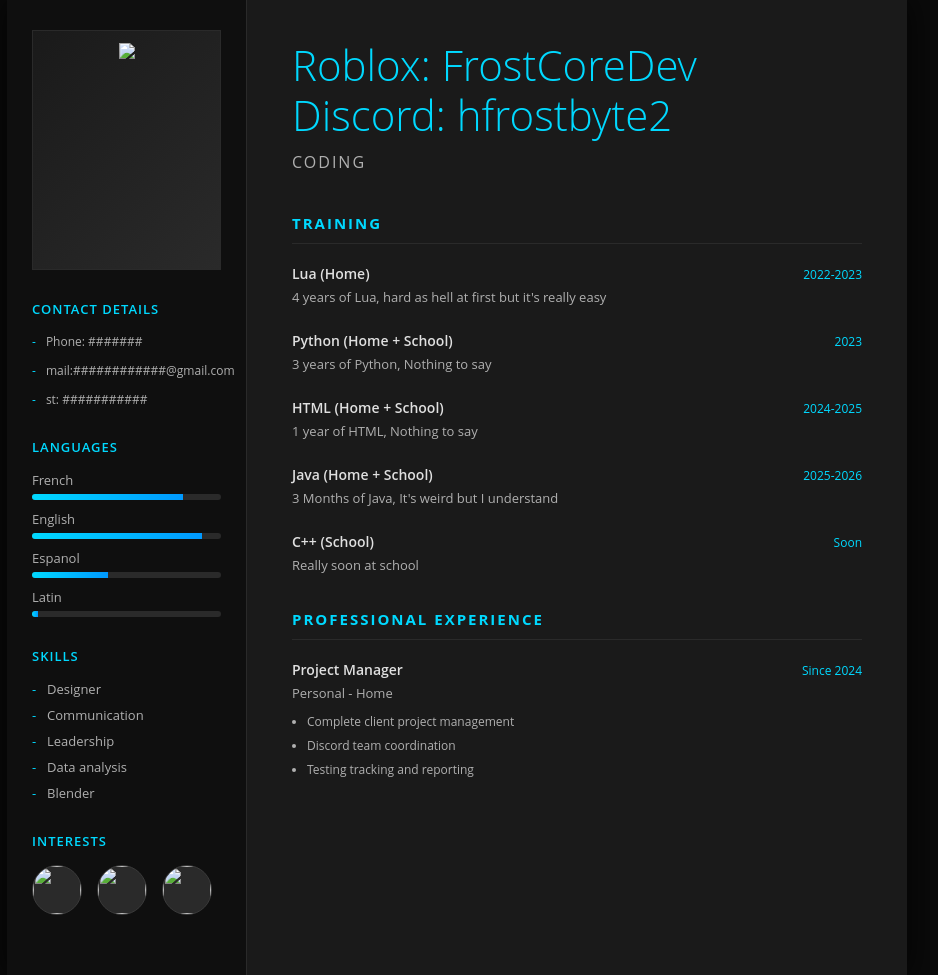
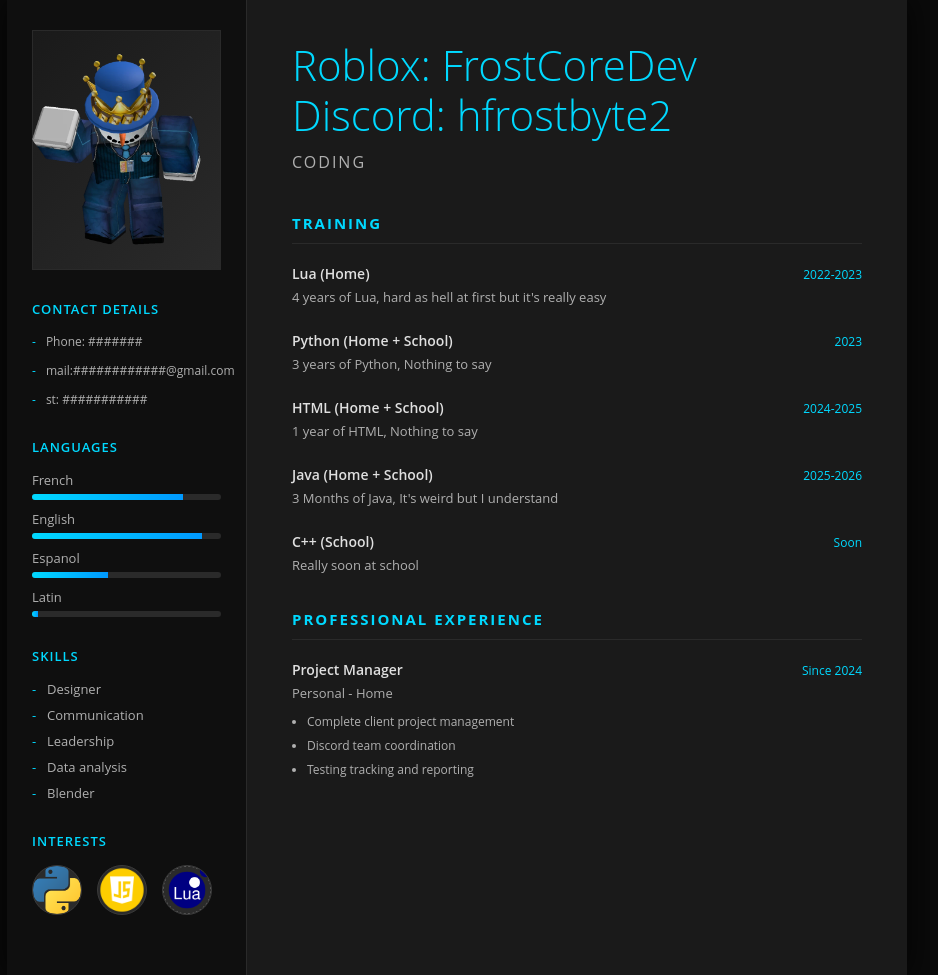
Before and after one commit to FrostCoreDev/ExtraInformationSB, a plain HTML site: page index.html in a window 1280 px wide. Shown: the whole page, without its empty margins (183-1121 px from the left). Drawn offline with Linux system fonts and the light colour scheme.

Commit message:
Update index.html

```diff
--- a/index.html
+++ b/index.html
@@ -1,14 +1,14 @@
 <!DOCTYPE html>
 <head>
     <link type="text/css" rel="stylesheet" href="style.css">
-    <link rel="shortcut icon" href="Img/Icon.webp">
+    <link rel="shortcut icon" href="Icon.webp">
     <title>Extra information</title>
 </head>
 <body>
     <div class="cv-container">
         <div class="sidebar">
             <div class="profile-img">
-                <img src="Img/DummySnow.webp" height="90%" />
+                <img src="DummySnow.webp" height="90%" />
             </div>
 
             <div class="section">
@@ -58,9 +58,9 @@
             <div class="section">
                 <div class="section-title">Interests</div>
                 <div class="interests">
-                    <div class="interest-icon"><img src="Img/Python.png" height="100%" /></div>
-                    <div class="interest-icon"><img src="Img/js.png" height="100%" /></div>
-                    <div class="interest-icon"><img src="Img/Lua.png" height="100%" /></div>
+                    <div class="interest-icon"><img src="Python.png" height="100%" /></div>
+                    <div class="interest-icon"><img src="js.png" height="100%" /></div>
+                    <div class="interest-icon"><img src="Lua.png" height="100%" /></div>
                 </div>
             </div>
         </div>
```
